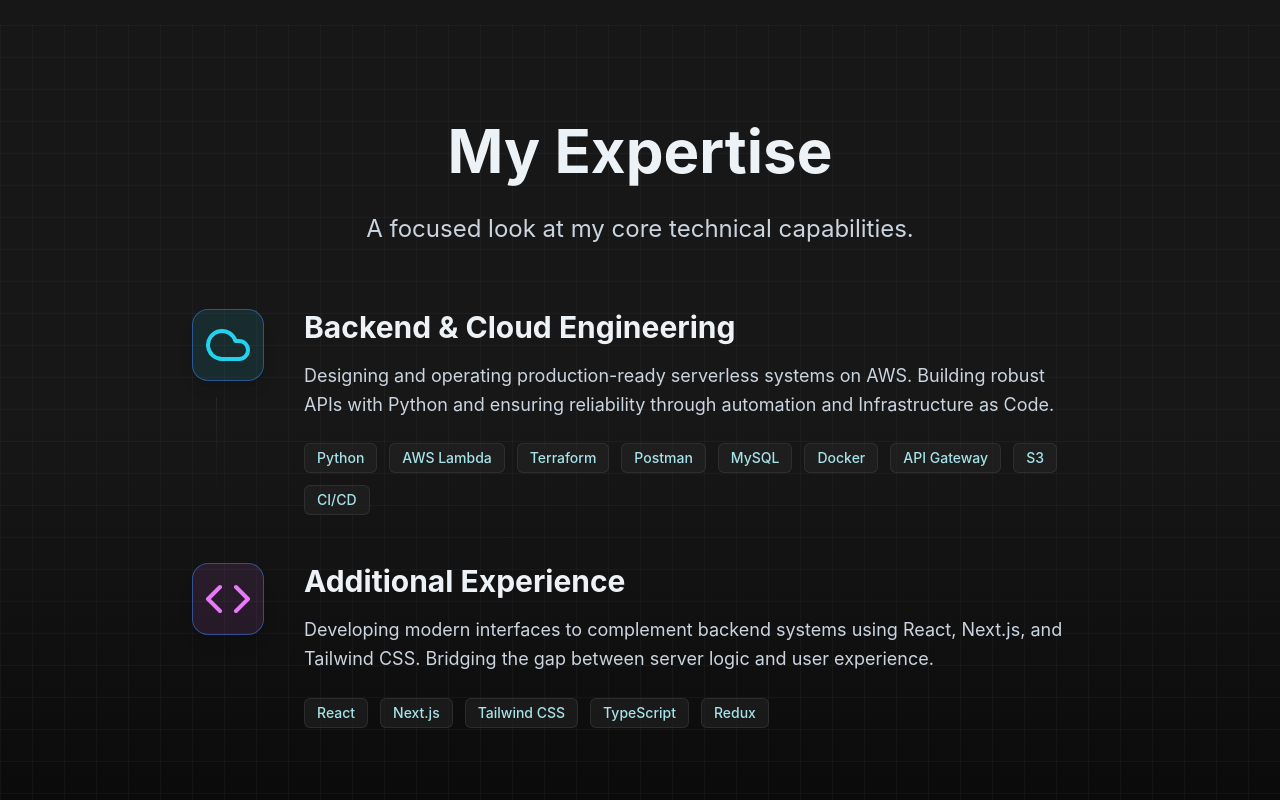
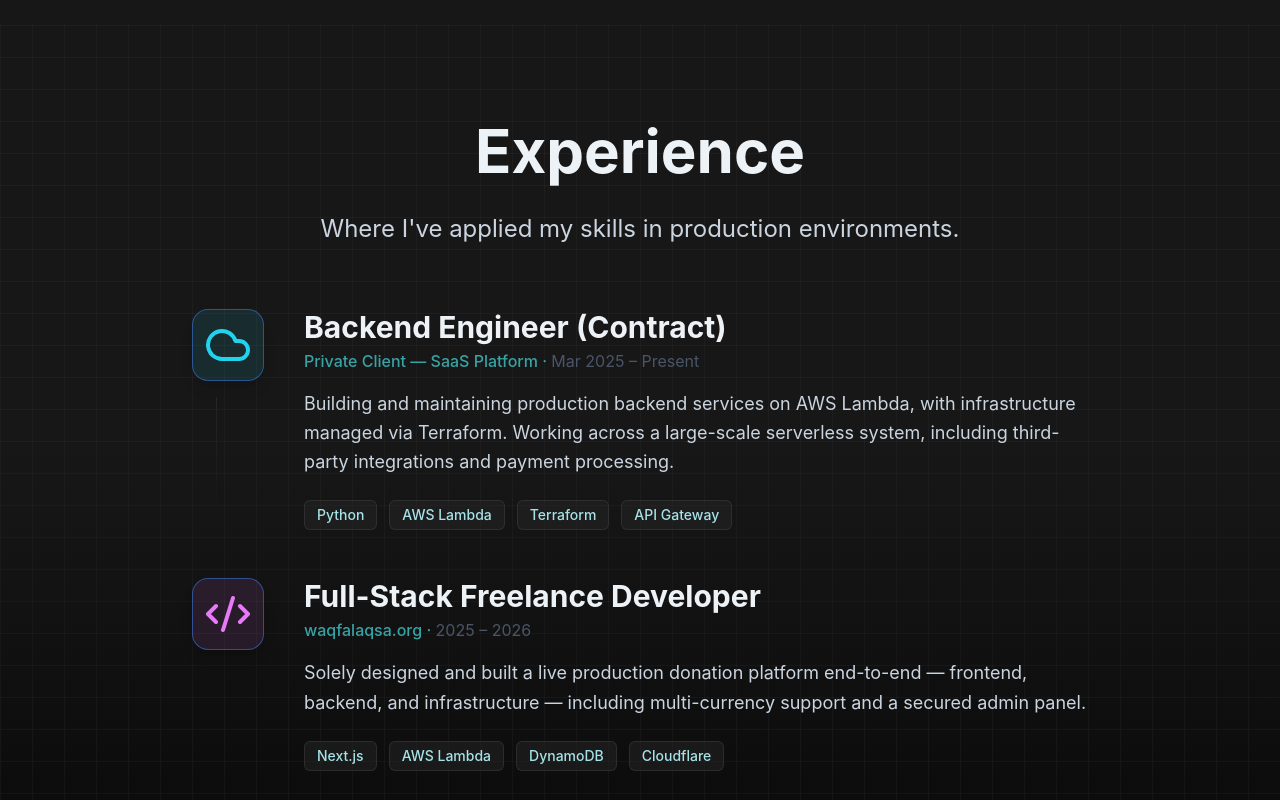
Before and after one commit to AhmadOsama9/My-Portfolio, a React (Vite) app: page / in a window 1280 px wide. Shown: the part 1680-2480 px from the top of the page. Built offline with nearby package versions, Linux system fonts and the light colour scheme.

Commit message:
Update experience and skills sectiosn

```diff
--- a/src/components/Experience.jsx
+++ b/src/components/Experience.jsx
@@ -1,18 +1,20 @@
 import React from 'react';
-import { Cloud, Code } from 'lucide-react';
+import { Cloud, Code2 } from 'lucide-react';
 import { motion } from 'framer-motion';
 
 const ParticleBackground = React.lazy(() => import('./helperComponents/ParticleBakcground'));
 
-// Update experienceGroups to reflect new skills and categories
+// Real work experience, kept high-level for a public portfolio
 const experienceGroups = [
   {
     id: 1,
     icon: <Cloud className="w-12 h-12 text-cyan-400" />,
-    title: "Backend & Cloud Engineering",
-    description: "Designing and operating production-ready serverless systems on AWS. Building robust APIs with Python and ensuring reliability through automation and Infrastructure as Code.",
+    title: "Backend Engineer (Contract)",
+    subtitle: "Private Client — SaaS Platform",
+    period: "Mar 2025 – Present",
+    description: "Building and maintaining production backend services on AWS Lambda, with infrastructure managed via Terraform. Working across a large-scale serverless system, including third-party integrations and payment processing.",
     technologies: [
-      "Python", "AWS Lambda", "Terraform", "Postman", "MySQL", "Docker", "API Gateway", "S3", "CI/CD"
+      "Python", "AWS Lambda", "Terraform", "API Gateway"
     ],
     color: "from-cyan-400/20 to-cyan-700/5",
     accent: "border-cyan-400",
@@ -20,11 +22,13 @@ const experienceGroups = [
   },
   {
     id: 2,
-    icon: <Code className="w-12 h-12 text-fuchsia-400" />,
-    title: "Additional Experience",
-    description: "Developing modern interfaces to complement backend systems using React, Next.js, and Tailwind CSS. Bridging the gap between server logic and user experience.",
+    icon: <Code2 className="w-12 h-12 text-fuchsia-400" />,
+    title: "Full-Stack Freelance Developer",
+    subtitle: "waqfalaqsa.org",
+    period: "2025 – 2026",
+    description: "Solely designed and built a live production donation platform end-to-end — frontend, backend, and infrastructure — including multi-currency support and a secured admin panel.",
     technologies: [
-      "React", "Next.js", "Tailwind CSS", "TypeScript", "Redux"
+      "Next.js", "AWS Lambda", "DynamoDB", "Cloudflare"
     ],
     color: "from-fuchsia-400/20 to-fuchsia-700/5",
     accent: "border-fuchsia-400",
@@ -56,32 +60,12 @@ const itemVariants = {
   }
 };
 
-const techItemVariants = {
-  hidden: { opacity: 0, x: -20 },
-  visible: {
-    opacity: 1,
-    x: 0,
-    transition: {
-      type: "spring",
-      stiffness: 100,
-      damping: 15
-    }
-  }
-};
-
 const Experience = () => {
   return (
     <section id="experience" className="relative py-24 bg-gradient-to-b from-neutral-900 via-neutral-900 to-neutral-950">
-      {/* Particle Background (Lazy Loaded) */}
-      {/* <Suspense fallback={<div className="absolute inset-0 bg-neutral-900"></div>}>
-        <ParticleBackground id="experience-particles" particleCount={40} />
-      </Suspense> */}
-
       {/* Professional High-Tech Grid Background */}
       <div className="absolute inset-0 overflow-hidden pointer-events-none">
-        {/* Subtle Grid Pattern */}
         <div className="absolute inset-0 bg-[linear-gradient(to_right,#ffffff08_1px,transparent_1px),linear-gradient(to_bottom,#ffffff08_1px,transparent_1px)] bg-[size:32px_32px]"></div>
-        {/* Soft Vignette to focus attention */}
         <div className="absolute inset-0 bg-[radial-gradient(circle_800px_at_50%_200px,#00000000,transparent)]"></div>
       </div>
 
@@ -96,10 +80,10 @@ const Experience = () => {
           viewport={{ once: true }}
         >
           <h2 className="text-2xl sm:text-3xl md:text-4xl lg:text-5xl xl:text-6xl font-bold text-neutral-100 mb-4 inline-block relative">
-            My Expertise
+            Experience
           </h2>
           <p className="text-base sm:text-lg md:text-xl lg:text-2xl text-neutral-300 max-w-2xl mx-auto mt-4">
-            A focused look at my core technical capabilities.
+            Where I've applied my skills in production environments.
           </p>
         </motion.div>
 
@@ -120,7 +104,6 @@ const Experience = () => {
                   <div className={`p-3 rounded-2xl ${group.iconBg} ring-1 ring-inset ${group.accent} ring-opacity-20 shadow-lg shadow-${group.color.split('-')[1]}/10`}>
                     {group.icon}
                   </div>
-                  {/* Vertical connecting line for all but last item on desktop */}
                   {idx !== experienceGroups.length - 1 && (
                     <div className="hidden md:block w-px h-full bg-gradient-to-b from-neutral-800 to-transparent my-4 ml-6" />
                   )}
@@ -128,11 +111,16 @@ const Experience = () => {
 
                 {/* Content Column */}
                 <div className="flex-grow">
-                  <h3 className="text-2xl md:text-3xl font-bold text-neutral-100 mb-4 text-center md:text-left">
-                    {group.title}
-                  </h3>
+                  <div className="text-center md:text-left mb-2">
+                    <h3 className="text-2xl md:text-3xl font-bold text-neutral-100">
+                      {group.title}
+                    </h3>
+                    <p className="text-primary-400 font-medium mt-1">
+                      {group.subtitle} · <span className="text-neutral-500 font-normal">{group.period}</span>
+                    </p>
+                  </div>
 
-                  <p className="text-neutral-300 text-lg leading-relaxed mb-6 text-center md:text-left">
+                  <p className="text-neutral-300 text-lg leading-relaxed mb-6 mt-4 text-center md:text-left">
                     {group.description}
                   </p>
 
--- a/src/components/Skills.jsx
+++ b/src/components/Skills.jsx
@@ -1,7 +1,8 @@
 import React, { useState, useEffect } from 'react';
-import { FaReact, FaNodeJs, FaAws, FaDocker, FaPython, FaJava, FaGitAlt, FaDatabase } from 'react-icons/fa';
-import { SiTypescript, SiPostgresql, SiMongodb, SiNestjs, SiExpress, SiGithubactions, SiJavascript, SiJest, SiRedux, SiTerraform, SiPostman, SiMysql } from 'react-icons/si';
+import { FaReact, FaNodeJs, FaAws, FaDocker, FaPython, FaGitAlt, FaDatabase } from 'react-icons/fa';
+import { SiPostgresql, SiMongodb, SiExpress, SiGithubactions, SiJavascript, SiTerraform, SiPostman, SiMysql, SiStripe, SiHubspot, SiCloudflare } from 'react-icons/si';
 import { RiTailwindCssFill } from 'react-icons/ri';
+import { Plug, ShieldCheck } from 'lucide-react';
 import { motion } from 'framer-motion';
 import { Tab } from '@headlessui/react';
 import { useSwipeable } from 'react-swipeable';
@@ -11,51 +12,49 @@ const skillCategories = [
   {
     name: "Cloud & DevOps",
     icon: <FaAws className="text-yellow-400" />,
-    description: "Designed and operated production-ready serverless systems on AWS using Lambda, API Gateway, CloudWatch, S3, and IAM. Managed infrastructure with Terraform, focusing on scalability, reliability, and cost efficiency.",
+    description: "Designed and operated production-ready serverless systems on AWS using Lambda, API Gateway, CloudWatch, S3, and CloudFront. Managed infrastructure with Terraform, focusing on scalability, reliability, and cost efficiency.",
     skills: [
-      { icon: <FaAws className="text-yellow-400" />, name: "AWS (API Gateway, Lambda, CloudWatch, CloudFront, Edge Lambda, S3, IAM)" },
+      { icon: <FaAws className="text-yellow-400" />, name: "AWS (Lambda, API Gateway, CloudWatch, CloudFront, S3)" },
       { icon: <SiTerraform className="text-purple-400" />, name: "Terraform" },
-      { icon: <FaDocker className="text-blue-400" />, name: "Docker" },
+      { icon: <FaDocker className="text-blue-400" />, name: "Docker (local dev environments)" },
       { icon: <SiGithubactions className="text-gray-200" />, name: "CI/CD" },
-      { icon: <SiPostgresql className="text-blue-500" />, name: "File Storage" },
-      { icon: <SiPostgresql className="text-blue-500" />, name: "CDN, Cloudflare, Render, Postman" },
+      { icon: <SiCloudflare className="text-orange-400" />, name: "Cloudflare (Pages, Functions, Access/Zero Trust)" },
+      { icon: <SiPostman className="text-orange-500" />, name: "Postman" },
     ]
   },
   {
     name: "Backend Engineering",
     icon: <FaPython className="text-blue-400" />,
-    description: "Built and maintained backend services and APIs primarily in Python, with experience in Node.js and Express. Focused on scalability, reliability, and performance.",
+    description: "Built and maintained production backend services and APIs primarily in Python, with real experience in Node.js and Express. Focused on scalability, reliability, and real-time/third-party integration.",
     skills: [
       { icon: <FaPython className="text-blue-400" />, name: "Python" },
       { icon: <FaNodeJs className="text-green-500" />, name: "Node.js" },
       { icon: <SiExpress className="text-gray-500" />, name: "Express" },
       { icon: <SiJavascript className="text-yellow-400" />, name: "REST APIs" },
-      { icon: <SiJavascript className="text-yellow-400" />, name: "GraphQL" },
+      { icon: <FaDatabase className="text-orange-500" />, name: "DynamoDB, PostgreSQL, MongoDB, MySQL" },
+      { icon: <Plug className="text-cyan-400" />, name: "WebSockets" },
+      { icon: <ShieldCheck className="text-green-400" />, name: "OAuth" },
     ]
   },
   {
     name: "Frontend Engineering",
     icon: <FaReact className="text-blue-400" />,
-    description: "Developing modern, responsive UIs with Next.js, React, Tailwind CSS, and TypeScript.",
+    description: "Building modern, responsive UIs with React, Next.js, and Tailwind CSS — including full ownership of frontend architecture on production applications.",
     skills: [
       { icon: <FaReact className="text-blue-400" />, name: "React" },
-      { icon: <SiTypescript className="text-blue-600" />, name: "TypeScript" },
       { icon: <RiTailwindCssFill className="text-blue-400" />, name: "Tailwind CSS" },
       { icon: <SiJavascript className="text-yellow-400" />, name: "JavaScript" },
-      { icon: <SiRedux className="text-purple-500" />, name: "Redux" },
-      { icon: <SiNestjs className="text-red-500" />, name: "Next.js" },
+      { icon: <FaReact className="text-blue-400" />, name: "Next.js" },
     ]
   },
   {
-    name: "SaaS & Automation",
-    icon: <FaDocker className="text-blue-400" />,
-    description: "Supported backend delivery using Docker, CI/CD pipelines, Infrastructure as Code, and managed platforms like Render.",
+    name: "Integrations & Payments",
+    icon: <SiStripe className="text-purple-400" />,
+    description: "Real production experience connecting business systems and processing payments — handling data sync across multiple external platforms and payment integration updates.",
     skills: [
-      { icon: <FaDocker className="text-blue-400" />, name: "Docker" },
-      { icon: <SiGithubactions className="text-gray-200" />, name: "CI/CD" },
-      { icon: <SiTerraform className="text-purple-400" />, name: "IaC" },
-      { icon: <SiPostgresql className="text-blue-500" />, name: "Render" },
-      { icon: <SiPostgresql className="text-blue-500" />, name: "Automation" },
+      { icon: <SiStripe className="text-purple-400" />, name: "Stripe (Payment Integration)" },
+      { icon: <SiHubspot className="text-orange-500" />, name: "HubSpot" },
+      { icon: <FaDatabase className="text-blue-400" />, name: "Third-Party System Integrations (Aspire, IFS)" },
     ]
   }
 ];
@@ -77,15 +76,16 @@ const skillIcons = [
   { icon: <FaReact className="text-blue-400" />, glow: 'bg-blue-400/80' },
   { icon: <FaNodeJs className="text-green-500" />, glow: 'bg-green-400/80' },
   { icon: <FaDocker className="text-blue-400" />, glow: 'bg-blue-300/80' },
-  { icon: <FaJava className="text-orange-500" />, glow: 'bg-orange-400/80' },
   { icon: <FaDatabase className="text-orange-500" />, glow: 'bg-orange-400/80' },
-  { icon: <SiTypescript className="text-blue-600" />, glow: 'bg-blue-500/80' },
   { icon: <SiPostgresql className="text-blue-500" />, glow: 'bg-blue-400/80' },
   { icon: <SiMongodb className="text-green-700" />, glow: 'bg-green-500/80' },
   { icon: <SiExpress className="text-gray-500" />, glow: 'bg-gray-400/80' },
   { icon: <SiGithubactions className="text-gray-200" />, glow: 'bg-gray-300/80' },
   { icon: <SiJavascript className="text-yellow-400" />, glow: 'bg-yellow-300/80' },
   { icon: <RiTailwindCssFill className="text-blue-400" />, glow: 'bg-blue-300/80' },
+  { icon: <SiStripe className="text-purple-400" />, glow: 'bg-purple-300/80' },
+  { icon: <SiHubspot className="text-orange-500" />, glow: 'bg-orange-400/80' },
+  { icon: <SiCloudflare className="text-orange-400" />, glow: 'bg-orange-300/80' },
 ];
 
 const Skills = () => {
```
